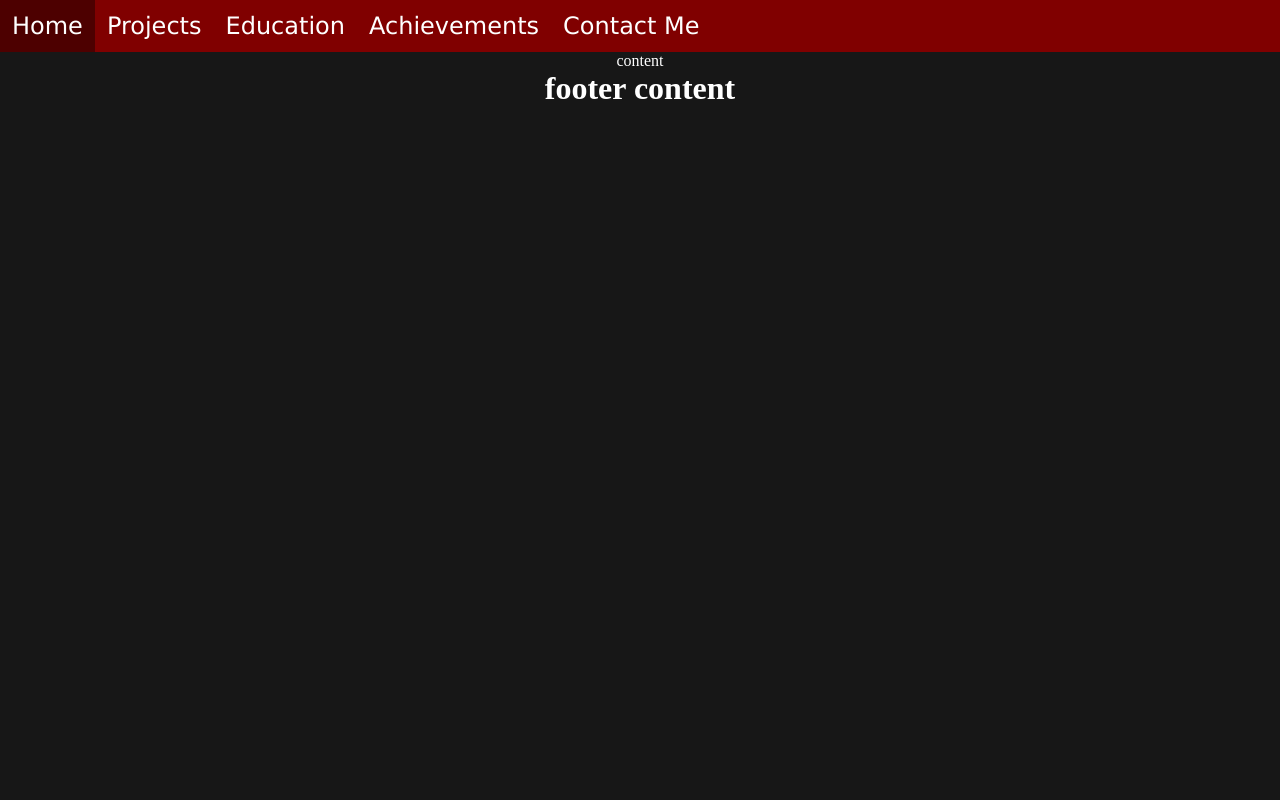
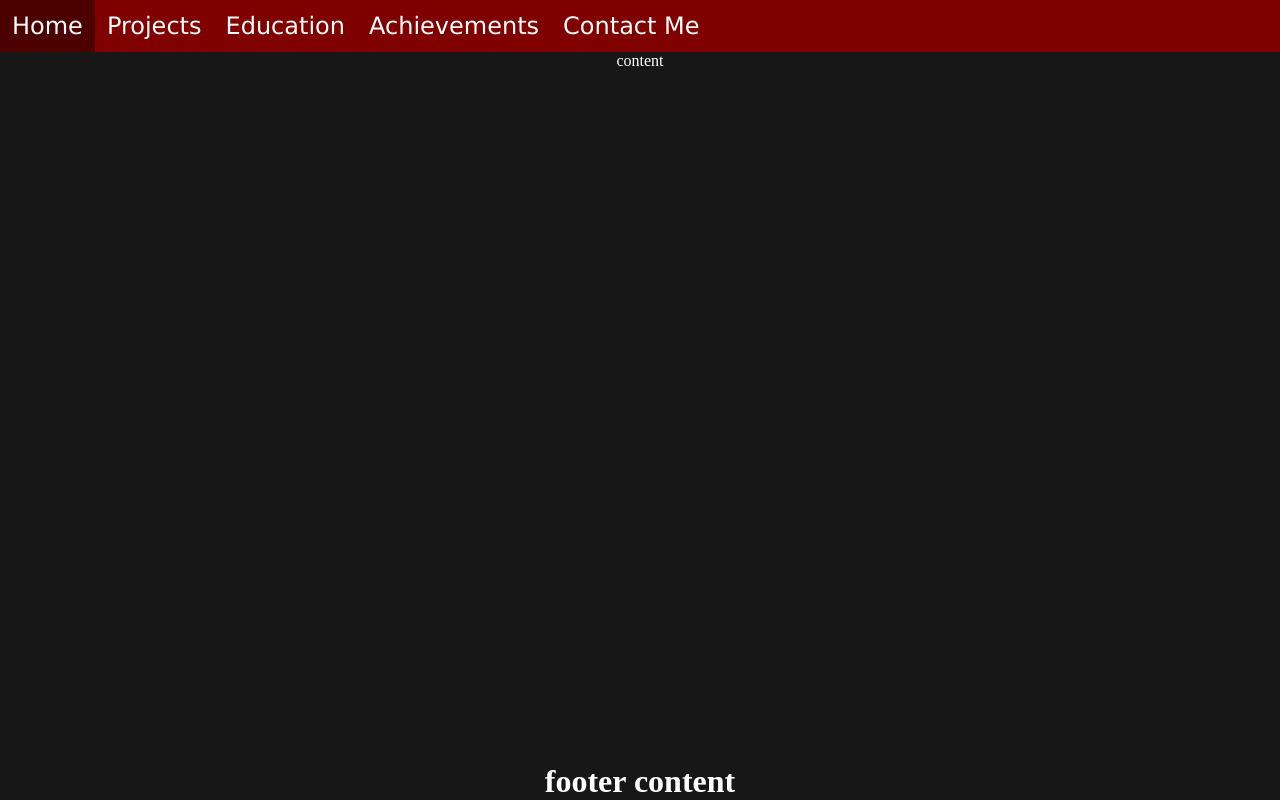
Before and after one commit to prince-thind/prince-thind.github.io, a Next.js app: page / in a window 1280 px wide. Built offline with nearby package versions, Linux system fonts and the light colour scheme.

Commit message:
implent default 100vh behvaiour

```diff
--- a/styles/globals.scss
+++ b/styles/globals.scss
@@ -10,3 +10,12 @@ body {
   text-align: center;
   font-family: "Times New Roman", Times, serif;
 }
+#__next {
+  display: flex;
+  flex-direction: column;
+  min-height: 100vh;
+}
+
+main {
+  flex: 1;
+}
```
